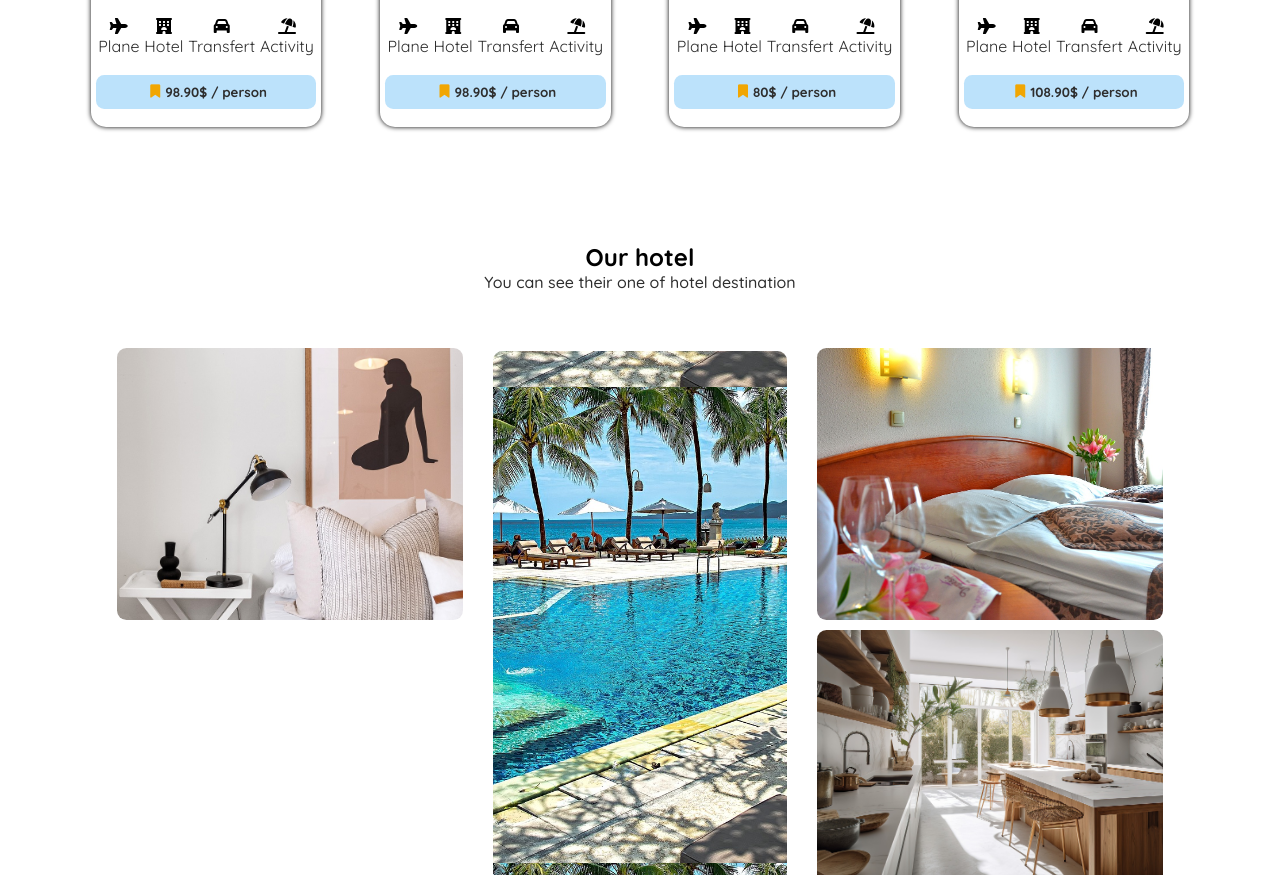
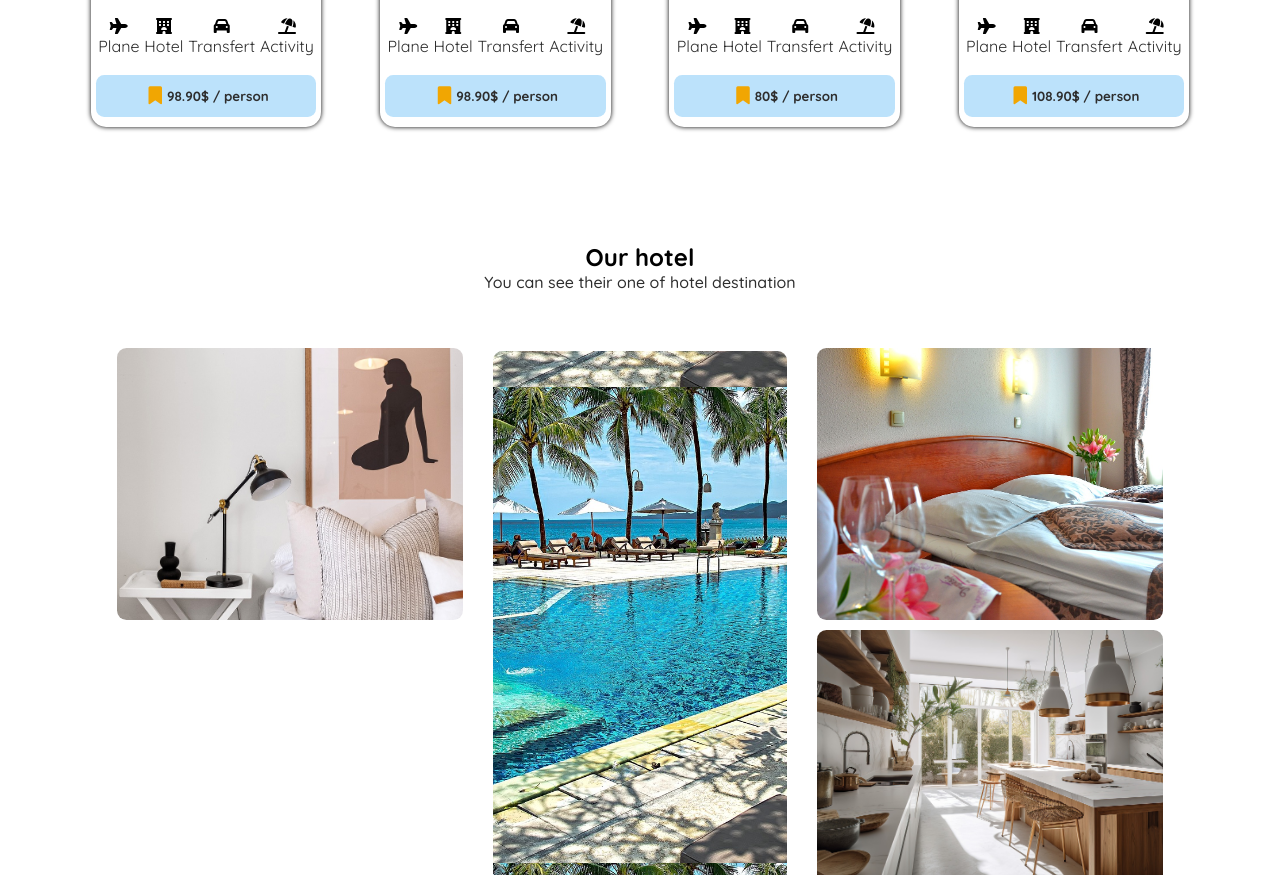
Before and after one commit to RYJramefison/Examen2-WEB1, a plain HTML site: page html/contain.html in a window 1280 px wide. Shown: the part 1826-2701 px from the top of the page. Drawn offline with Linux system fonts and the light colour scheme.

Commit message:
fix: padding block button in section top destination

```diff
--- a/style/style.css
+++ b/style/style.css
@@ -520,7 +520,8 @@ header {
     width: 100%;
     justify-content: center;
     align-items: center;
-    padding: 5px;
+    padding-inline: 5px;
+    padding-block: 7px;
     border-radius: 1ch;
     font-weight: bolder;
     border: none;
@@ -528,6 +529,7 @@ header {
 }
 .much button i {
     margin: 5px;
+    font-size: large;
 }
 #reservation {
     height: 90vh;
```
